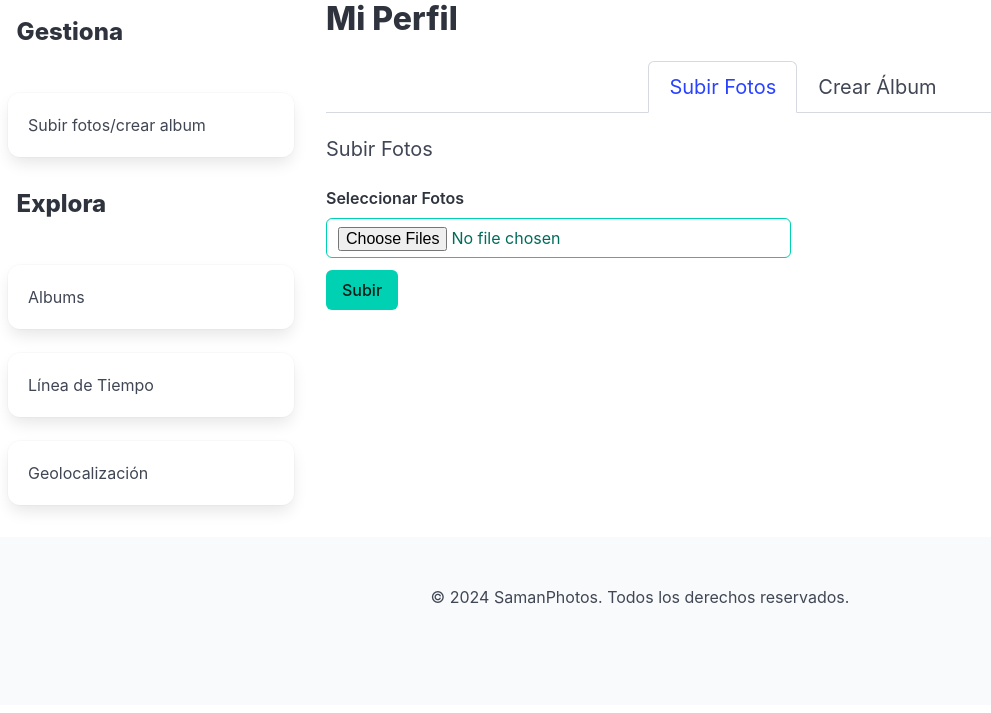
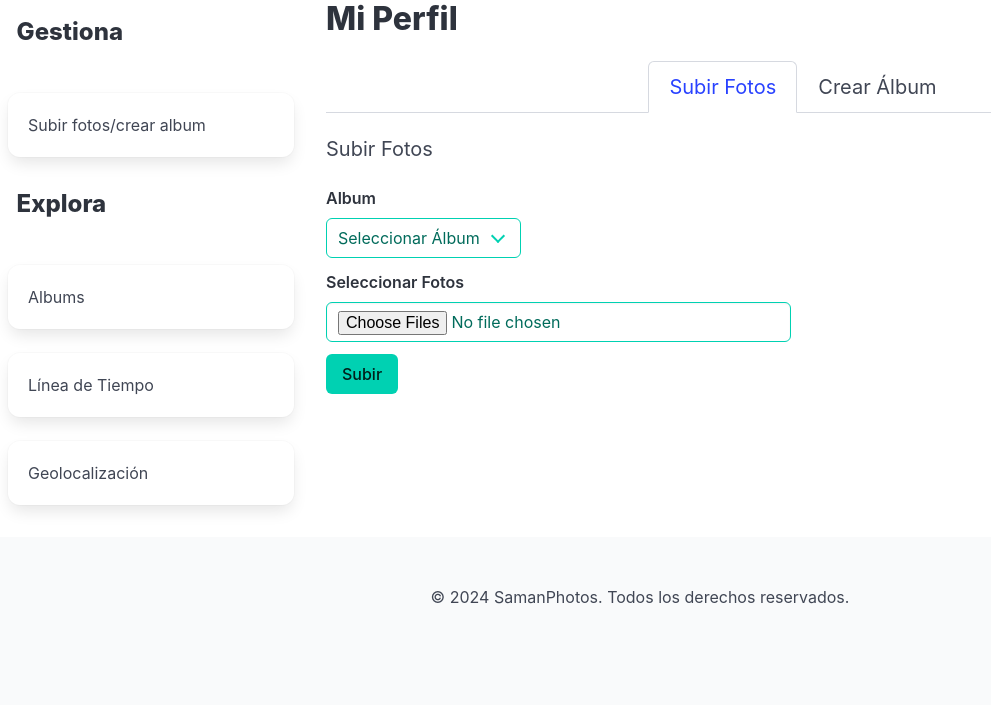
Before and after one commit to gabrielbaute/samanphotos, a Flask app: page /profile in a window 1280 px wide. Shown: the part 87-800 px from the top of the page, without its empty margins (0-991 px from the left). Run offline with Flask 3, Linux system fonts and the light colour scheme; a user stored in the database is signed in; data that the repository does not hold is empty; some libraries are stand-ins or nearby versions.

Commit message:
Add album selection to photo upload form and implement album creation route

```diff
--- a/app/forms.py
+++ b/app/forms.py
@@ -2,7 +2,7 @@
 
 from flask_wtf import FlaskForm
 from flask_wtf.file import FileRequired, FileField
-from wtforms import StringField, PasswordField, SubmitField, EmailField, IntegerField
+from wtforms import StringField, PasswordField, SubmitField, EmailField, IntegerField, SelectField
 from wtforms.validators import DataRequired, Email, EqualTo, Optional
 
 
@@ -49,6 +49,7 @@ class UploadPhotoForm(FlaskForm):
         validators=[DataRequired(), FileRequired()],
         render_kw={"multiple": True},
     )
+    album = SelectField("Album", coerce=int, choices=[])
     submit = SubmitField("Subir")
 
 
--- a/app/routes/photo_routes.py
+++ b/app/routes/photo_routes.py
@@ -19,6 +19,9 @@ from werkzeug.utils import secure_filename
 from app.models import db, User, Photo, Album
 from app.forms import UploadPhotoForm, CreateAlbumForm
 from core.metadata import extract_metadata
+import logging
+
+logger = logging.getLogger(__name__)
 
 photos = Blueprint("photos", __name__)
 
@@ -41,73 +44,74 @@ def profile():
     """Ruta para subir fotos y crear albums en el perfil del usuario."""
     upload_form = UploadPhotoForm()
     album_form = CreateAlbumForm()
-    user_storage_path = current_user.storage_path
-    if upload_form.validate_on_submit() and "photos" in request.files:
-        files = request.files.getlist(upload_form.photos.name)
-        for file in files:
-            filename = secure_filename(file.filename)
-            original_filename = file.filename
-            unique_filename = f"{uuid.uuid4().hex}_{filename}"
-            filepath = os.path.join(user_storage_path, unique_filename)
-            file.save(filepath)
-            metadata = extract_metadata(filepath)
-            new_photo = Photo(
-                filename=unique_filename,
-                original_filename=original_filename,
-                path=filepath,
-                user_id=current_user.id,
-                date_taken=metadata.get("date_taken"),
-                camera_make=metadata.get("camera_make"),
-                camera_model=metadata.get("camera_model"),
-                focal_length=metadata.get("focal_length"),
-                aperture=metadata.get("aperture"),
-                iso=metadata.get("iso"),
-                gps_latitude=metadata.get("gps_latitude"),
-                gps_longitude=metadata.get("gps_longitude"),
-            )
-            db.session.add(new_photo)
-        db.session.commit()
-        flash("Fotos subidas con éxito")
-        return redirect(url_for("photos.profile"))
-    if album_form.validate_on_submit():
-        print(f"Creating new album: {album_form.albumname.data}")
-        new_album = Album(name=album_form.albumname.data, user_id=current_user.id)
-        db.session.add(new_album)
-        db.session.commit()  # Asegurar que el álbum se guarda en la DB y obtiene un id
+    albums = Album.query.filter_by(user_id=current_user.id).all()
+    # user_storage_path = current_user.storage_path
+    # if upload_form.validate_on_submit() and "photos" in request.files:
+    #     files = request.files.getlist(upload_form.photos.name)
+    #     for file in files:
+    #         filename = secure_filename(file.filename)
+    #         original_filename = file.filename
+    #         unique_filename = f"{uuid.uuid4().hex}_{filename}"
+    #         filepath = os.path.join(user_storage_path, unique_filename)
+    #         file.save(filepath)
+    #         metadata = extract_metadata(filepath)
+    #         new_photo = Photo(
+    #             filename=unique_filename,
+    #             original_filename=original_filename,
+    #             path=filepath,
+    #             user_id=current_user.id,
+    #             date_taken=metadata.get("date_taken"),
+    #             camera_make=metadata.get("camera_make"),
+    #             camera_model=metadata.get("camera_model"),
+    #             focal_length=metadata.get("focal_length"),
+    #             aperture=metadata.get("aperture"),
+    #             iso=metadata.get("iso"),
+    #             gps_latitude=metadata.get("gps_latitude"),
+    #             gps_longitude=metadata.get("gps_longitude"),
+    #         )
+    #         db.session.add(new_photo)
+    #     db.session.commit()
+    #     flash("Fotos subidas con éxito")
+    #     return redirect(url_for("photos.profile"))
+    # if album_form.validate_on_submit():
+    #     print(f"Creating new album: {album_form.albumname.data}")
+    #     new_album = Album(name=album_form.albumname.data, user_id=current_user.id)
+    #     db.session.add(new_album)
+    #     db.session.commit()  # Asegurar que el álbum se guarda en la DB y obtiene un id
 
-        if "photos" in request.files:
-            files = request.files.getlist(album_form.photos.name)
-            for file in files:
-                filename = secure_filename(file.filename)
-                original_filename = file.filename
-                unique_filename = f"{uuid.uuid4().hex}_{filename}"
-                filepath = os.path.join(user_storage_path, unique_filename)
-                file.save(filepath)
-                metadata = extract_metadata(filepath)
-                print(new_album.id)
-                new_photo = Photo(
-                    filename=unique_filename,
-                    original_filename=original_filename,
-                    path=filepath,
-                    user_id=current_user.id,
-                    album_id=new_album.id,  # Usar el id del álbum recién creado
-                    date_taken=metadata.get("date_taken"),
-                    camera_make=metadata.get("camera_make"),
-                    camera_model=metadata.get("camera_model"),
-                    focal_length=metadata.get("focal_length"),
-                    aperture=metadata.get("aperture"),
-                    iso=metadata.get("iso"),
-                    gps_latitude=metadata.get("gps_latitude"),
-                    gps_longitude=metadata.get("gps_longitude"),
-                )
-                db.session.add(new_photo)
-            db.session.commit()  # Asegurar que las fotos se guardan en la DB
-        else:
-            db.session.commit()  # Asegurar que el álbum se guarda incluso si no hay fotos
-        flash("Álbum creado con éxito!")
-        return redirect(url_for("photos.profile"))
+    #     if "photos" in request.files:
+    #         files = request.files.getlist(album_form.photos.name)
+    #         for file in files:
+    #             filename = secure_filename(file.filename)
+    #             original_filename = file.filename
+    #             unique_filename = f"{uuid.uuid4().hex}_{filename}"
+    #             filepath = os.path.join(user_storage_path, unique_filename)
+    #             file.save(filepath)
+    #             metadata = extract_metadata(filepath)
+    #             print(new_album.id)
+    #             new_photo = Photo(
+    #                 filename=unique_filename,
+    #                 original_filename=original_filename,
+    #                 path=filepath,
+    #                 user_id=current_user.id,
+    #                 album_id=new_album.id,  # Usar el id del álbum recién creado
+    #                 date_taken=metadata.get("date_taken"),
+    #                 camera_make=metadata.get("camera_make"),
+    #                 camera_model=metadata.get("camera_model"),
+    #                 focal_length=metadata.get("focal_length"),
+    #                 aperture=metadata.get("aperture"),
+    #                 iso=metadata.get("iso"),
+    #                 gps_latitude=metadata.get("gps_latitude"),
+    #                 gps_longitude=metadata.get("gps_longitude"),
+    #             )
+    #             db.session.add(new_photo)
+    #         db.session.commit()  # Asegurar que las fotos se guardan en la DB
+    #     else:
+    #         db.session.commit()  # Asegurar que el álbum se guarda incluso si no hay fotos
+    #     flash("Álbum creado con éxito!")
+    #     return redirect(url_for("photos.profile"))
     return render_template(
-        "profile.html", upload_form=upload_form, album_form=album_form
+        "profile.html", upload_form=upload_form, album_form=album_form, albums=albums
     )
 
 
@@ -124,6 +128,45 @@ def timeline_photos():
     return render_template(
         "timeline.html", photos=photos_db.items, pagination=photos_db
     )
+
+
+@photos.route("/photo/upload", methods=["POST"], endpoint="upload_photo")
+@login_required
+def upload_photo():
+    """Ruta para subir una foto."""
+    form = UploadPhotoForm()
+    if "photos" not in request.files:
+        flash("No se ha seleccionado ninguna foto.")
+        return redirect(url_for("photos.profile"))
+    logger.warning(f"Form data: {form.data}")
+    files = request.files.getlist(form.photos.name)
+    for file in files:
+        filename = secure_filename(file.filename)
+        original_filename = file.filename
+        unique_filename = f"{uuid.uuid4().hex}_{filename}"
+        filepath = os.path.join(current_user.storage_path, unique_filename)
+        file.save(filepath)
+        metadata = extract_metadata(filepath)
+        print(form.album.data)
+        new_photo = Photo(
+            filename=unique_filename,
+            original_filename=original_filename,
+            path=filepath,
+            user_id=current_user.id,
+            album_id=request.form.get("album"),
+            date_taken=metadata.get("date_taken"),
+            camera_make=metadata.get("camera_make"),
+            camera_model=metadata.get("camera_model"),
+            focal_length=metadata.get("focal_length"),
+            aperture=metadata.get("aperture"),
+            iso=metadata.get("iso"),
+            gps_latitude=metadata.get("gps_latitude"),
+            gps_longitude=metadata.get("gps_longitude"),
+        )
+        db.session.add(new_photo)
+    db.session.commit()
+    flash("Fotos subidas con éxito.")
+    return redirect(url_for("photos.profile"))
 
 
 @photos.route("/photo/<int:photo_id>", methods=["GET", "POST"])
@@ -209,3 +252,16 @@ def view_album(album_id):
     album = Album.query.get_or_404(album_id)
     photos_db = Photo.query.filter_by(album_id=album_id).all()
     return render_template("album.html", album=album, photos=photos_db)
+
+
+@photos.route("/album/create", methods=["POST"], endpoint="create_album")
+@login_required
+def create_album():
+    """Ruta para subir un album."""
+    form = CreateAlbumForm()
+    if form.validate_on_submit():
+        new_album = Album(name=form.albumname.data, user_id=current_user.id)
+        db.session.add(new_album)
+        db.session.commit()
+        flash("Álbum creado con éxito.")
+    return redirect(url_for("photos.profile"))
--- a/app/templates/profile.html
+++ b/app/templates/profile.html
@@ -16,8 +16,21 @@
             <div class="columns">
                 <div class="column is-half">
                     <h2 class="subtitle">Subir Fotos</h2>
-                    <form action="{{ url_for('photos.profile') }}" method="POST" enctype="multipart/form-data">
+                    <form action="{{ url_for('photos.upload_photo') }}" method="POST" enctype="multipart/form-data">
                         {{ upload_form.hidden_tag() }}
+                        <div class="field">
+                            <label class="label">Album</label>
+                            <div class="control">
+                                <div class="select is-primary">
+                                    <select name="album">
+                                        <option value="">Seleccionar Álbum</option>
+                                        {% for album in albums %}
+                                            <option value="{{ album.id }}">{{ album.name }}</option>
+                                        {% endfor %}
+                                    </select>
+                                </div>
+                            </div>
+                        </div>
                         <div class="field">
                             <label class="label">Seleccionar Fotos</label>
                             <div class="control">
@@ -38,7 +51,7 @@
             <div class="columns">
                 <div class="column is-half">
                     <h2 class="subtitle">Crear Álbum</h2>
-                    <form action="{{ url_for('photos.profile') }}" method="POST" enctype="multipart/form-data">
+                    <form action="{{ url_for('photos.create_album') }}" method="POST" enctype="multipart/form-data">
                         {{ album_form.hidden_tag() }}
                         <div class="field">
                             <label class="label">Nombre del Álbum</label>
```
